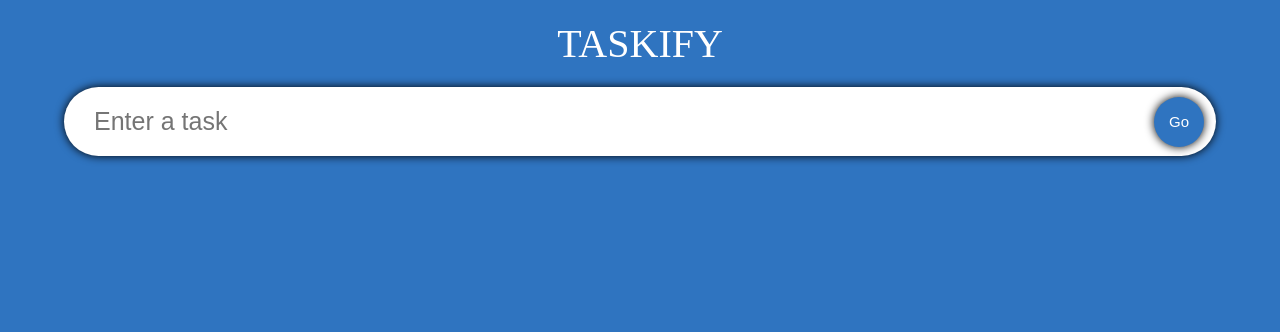
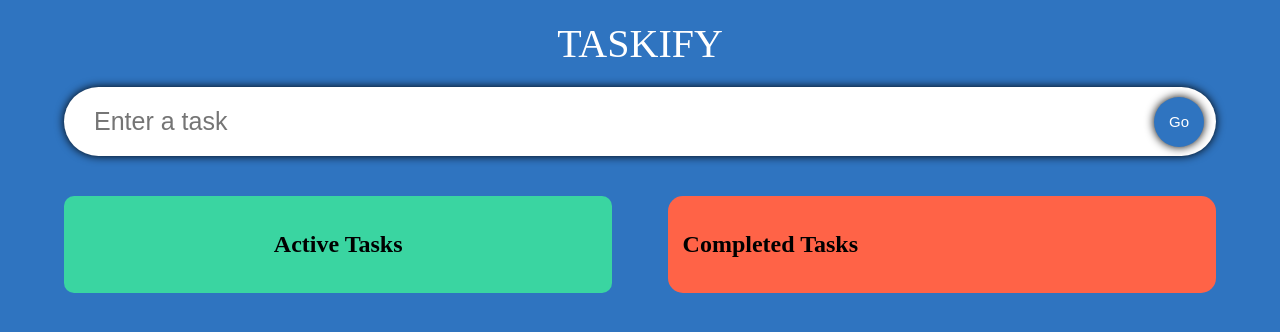
Before and after one commit to KhaqanZamir/trello, a React (Create React App) app: page / in a window 1280 px wide. Shown: the top 332 px of the page. Built offline with nearby package versions, Linux system fonts and the light colour scheme; a web font is replaced by a local one.

Commit message:
finished with dragging tasks

```diff
--- a/package.json
+++ b/package.json
@@ -12,8 +12,10 @@
     "@types/jest": "^27.5.2",
     "@types/node": "^16.11.39",
     "@types/react": "^18.0.12",
+    "@types/react-beautiful-dnd": "^13.1.2",
     "@types/react-dom": "^18.0.5",
     "react": "^18.1.0",
+    "react-beautiful-dnd": "^13.1.0",
     "react-dom": "^18.1.0",
     "react-scripts": "5.0.1",
     "typescript": "^4.7.3",
--- a/src/App.tsx
+++ b/src/App.tsx
@@ -1,4 +1,5 @@
 import React, { useState } from 'react';
+import { DragDropContext, DropResult } from 'react-beautiful-dnd';
 import './App.css';
 import InputField from './components/InputField';
 import Todo from './components/Todo';
@@ -8,6 +9,7 @@ const App: React.FC = () => {
 
   const [todo, setTodo] = useState<string>("");
   const [todos, setTodos] = useState<Todo[]>([]);
+  const [completedTodos, setCompletedTodos] = useState<Todo[]>([]);
 
   const handleAdd = (e:React.FormEvent) => {
     e.preventDefault();
@@ -17,16 +19,40 @@ const App: React.FC = () => {
     }
   }
 
-  console.log(todos);
+  const onDragEnd = (result: DropResult) => {
+    const { source, destination } = result;
+    if(!destination) return;
+    if(destination.droppableId === source.droppableId && destination.index === source.index) return;
+
+    let add, active = todos, complete = completedTodos;
+    if(source.droppableId === 'TodosList'){
+      add = active[source.index];
+      active.splice(source.index, 1);
+    }else{
+      add = complete[source.index];
+      complete.splice(source.index, 1);
+    }
+
+    if(source.droppableId === 'CompletedList'){
+      active.splice(source.index, 0, add);
+    }else{
+      complete.splice(source.index, 0, add);
+    }
+
+    setCompletedTodos(complete);
+    setTodos(active);
+  }
 
   return (
+    <DragDropContext onDragEnd={onDragEnd}>
       <div className="App">
         <span className='heading'>
           Taskify
         </span>
         <InputField todo={todo} setTodo={setTodo} handleAdd={handleAdd}/>
-      <TodoList todos={todos} setTodos={setTodos}/>
+        <TodoList todos={todos} setTodos={setTodos} completedTodos={completedTodos} setCompletedTodos={setCompletedTodos} />
       </div>
+    </DragDropContext>
   );
 }
 
--- a/src/components/SingleTodo.tsx
+++ b/src/components/SingleTodo.tsx
@@ -1,23 +1,25 @@
 import { faCheck, faPen, faTrashCan } from '@fortawesome/free-solid-svg-icons';
 import { FontAwesomeIcon } from '@fortawesome/react-fontawesome';
 import React, { useState, useRef, useEffect } from 'react';
+import { Draggable } from 'react-beautiful-dnd';
 import './styles.css'
 import Todo from './Todo';
 
-interface Props{
+interface Props {
+    index: number;
     todo: Todo;
     todos: Todo[];
     setTodos: React.Dispatch<React.SetStateAction<Todo[]>>;
 }
 
-const SingleTodo: React.FC<Props> = ({todo, todos, setTodos}) => {
+const SingleTodo: React.FC<Props> = ({ index, todo, todos, setTodos }) => {
 
     const [edit, setEdit] = useState<boolean>(false);
     const [editText, setEditText] = useState<string>(todo.todo);
     const inputRef = useRef<HTMLInputElement>(null);
 
     const handleEdit = (isDone: boolean) => {
-        if( !edit && !isDone){
+        if (!edit && !isDone) {
             setEdit(!edit);
         }
     }
@@ -27,12 +29,12 @@ const SingleTodo: React.FC<Props> = ({todo, todos, setTodos}) => {
     }
 
     const handleDone = (id: number) => {
-        setTodos(todos.map((todo) => todo.id === id ? {...todo, isDone:!todo.isDone} : todo));
+        setTodos(todos.map((todo) => todo.id === id ? { ...todo, isDone: !todo.isDone } : todo));
     }
 
-    const handleEditText = (e:React.FormEvent, id:number) => {
+    const handleEditText = (e: React.FormEvent, id: number) => {
         e.preventDefault();
-        setTodos(todos.map((todo) => (todo.id === id ? {...todo, todo:editText} : todo)))
+        setTodos(todos.map((todo) => (todo.id === id ? { ...todo, todo: editText } : todo)))
         setEdit(false);
     }
 
@@ -41,7 +43,9 @@ const SingleTodo: React.FC<Props> = ({todo, todos, setTodos}) => {
     }, [edit])
 
     return (
-        <div className='todo'>
+        <Draggable draggableId={todo.id.toString()} index={index}>
+            {(provided) => (
+                <div className='todo' {...provided.draggableProps} {...provided.dragHandleProps} ref={provided.innerRef}>
                     <div className='todo-header'>
                         <p>{todo.id}</p>
                         <div className='todo-icons'>
@@ -52,10 +56,12 @@ const SingleTodo: React.FC<Props> = ({todo, todos, setTodos}) => {
                     </div>
                     <form className='edit-text-form' onSubmit={(e) => handleEditText(e, todo.id)}>
                         {
-                    edit ? (<input ref={inputRef} value={editText} onChange={(e) => setEditText(e.target.value)}/>) : todo.isDone ? <s>{todo.todo}</s> : <p>{todo.todo}</p>
+                            edit ? (<input ref={inputRef} value={editText} onChange={(e) => setEditText(e.target.value)} />) : todo.isDone ? <s>{todo.todo}</s> : <p>{todo.todo}</p>
                         }
                     </form>
                 </div>
+            )}
+        </Draggable>
     )
 }
 
--- a/src/components/TodoList.tsx
+++ b/src/components/TodoList.tsx
@@ -1,24 +1,45 @@
 import React from 'react';
+import { Droppable } from 'react-beautiful-dnd';
 import SingleTodo from './SingleTodo';
 import './styles.css'
 import Todo from './Todo';
 
-interface Props{
+interface Props {
     todos: Todo[];
+    completedTodos: Todo[];
     setTodos: React.Dispatch<React.SetStateAction<Todo[]>>;
+    setCompletedTodos: React.Dispatch<React.SetStateAction<Todo[]>>;
 }
 
-const TodoList: React.FC<Props> = ({todos, setTodos}) => {
+const TodoList: React.FC<Props> = ({ todos, setTodos, completedTodos, setCompletedTodos }) => {
 
-  return (
-    <div className='todos'>
-        {
-            todos.map((todo) => (
-                <SingleTodo todo={todo} todos={todos} setTodos={setTodos} />
-            ))
-        }
-    </div>
-  )
+    return (
+        <div className='all-actions'>
+            <Droppable droppableId='TodosList'>
+                {(provided) => (
+                    <div className='todos' ref={provided.innerRef} {...provided.droppableProps}>
+                        <h2>Active Tasks</h2>
+                        {todos.map((todo, index) => (
+                            <SingleTodo key={todo.id} index={index} todo={todo} todos={todos} setTodos={setTodos} />
+                        ))}
+                        {provided.placeholder}
+                    </div>
+                )}
+            </Droppable>
+
+            <Droppable droppableId='CompletedList'>
+                {(provided) => (
+                    <div className='completed-tasks' ref={provided.innerRef} {...provided.droppableProps}>
+                        <h2>Completed Tasks</h2>
+                        {completedTodos.map((todo, index) => (
+                            <SingleTodo key={todo.id} index={index} todo={todo} todos={completedTodos} setTodos={setCompletedTodos} />
+                        ))}
+                        {provided.placeholder}
+                    </div>
+                )}
+            </Droppable>
+        </div>
+    )
 }
 
 export default TodoList
--- a/src/components/styles.css
+++ b/src/components/styles.css
@@ -62,29 +62,56 @@
     }
   }
 
+  .all-actions{
+    display: flex;
+    flex-wrap: wrap;
+    width: 90%;
+    gap: 20px;
+    margin: 0px auto;
+    justify-content: space-between;
+  }
+
   .todos{
       margin-top: 40px;
       display: flex;
       flex-wrap: wrap;
-      width: 90%;
+      width: 45%;
       justify-content: space-around;
       gap: 15px;
+      background-color: #3ad5a1;
+      padding: 15px 15px;
+      border-radius: 10px;
+  }
+
+  .todos h2{
+    display: block;
+    font-size: 24px;
+    font-weight: 600;
   }
 
   .todo{
-      width: 47%;
+      width: 95%;
       background-color: yellow;
       display: flex;
       flex-direction: column;
       align-items: flex-start;
       padding: 10px;
+      cursor: grab;
+      margin: auto;
       min-height: 30px;
       line-height: 25px;
       border-radius: 10px;
       gap: 5px;
+      box-shadow: 1px 1px 4px 1px black;
+      transition: all 0.4s ease-out;
   }
 
-  .todo p{
+  .todo:hover{
+    transform: scale(1.02);
+    box-shadow: 2px 2px 8px 2px black;
+  }
+
+  .todo p, .todo s{
       font-size: 16px;
       flex: 1;
       margin: 0px;
@@ -129,6 +156,23 @@
     width: 100%;
   }
 
+  .completed-tasks{
+    margin-top: 40px;
+    background-color: tomato;
+    border-radius: 15px;
+    width: 45%;
+    display: flex;
+    flex-direction: column;
+    gap: 15px;
+    padding: 15px 15px;
+  }
+
+.completed-tasks h2{
+  display: block;
+  font-size: 24px;
+  font-weight: 600;
+}
+
   @media (max-width: 767px) {
       .todo{
           width: 100%;
--- a/src/index.tsx
+++ b/src/index.tsx
@@ -8,9 +8,7 @@ const root = ReactDOM.createRoot(
   document.getElementById('root') as HTMLElement
 );
 root.render(
-  <React.StrictMode>
     <App />
-  </React.StrictMode>
 );
 
 // If you want to start measuring performance in your app, pass a function
```
Also changed, not shown: 1 other file (tests, documents, lock files or other folders). Lines whose indentation alone changed are shown as unchanged.
